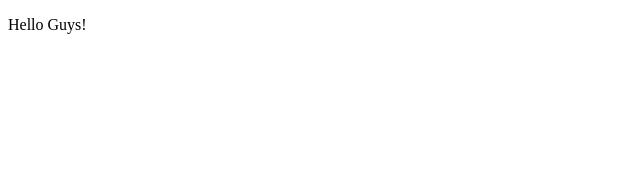
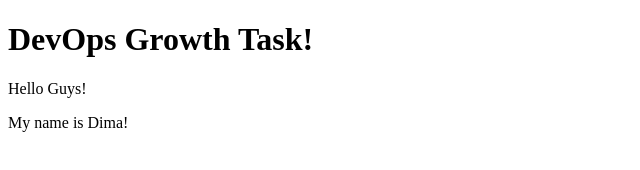
Before and after one commit to nalyvaykod/DevOps_Growth_Nalyvaiko, a plain HTML site: page index.html in a window 1280 px wide. Shown: the whole page, without its empty margins (0-640 px from the left). Drawn offline with Linux system fonts and the light colour scheme.

Commit message:
Added new code-lines into index.html

```diff
--- a/index.html
+++ b/index.html
@@ -6,6 +6,8 @@
     <title>Document</title>
 </head>
 <body>
+    <h1>DevOps Growth Task!</h1>
     <p>Hello Guys!</p>
+    <p>My name is Dima!</p>
 </body>
 </html>
```
